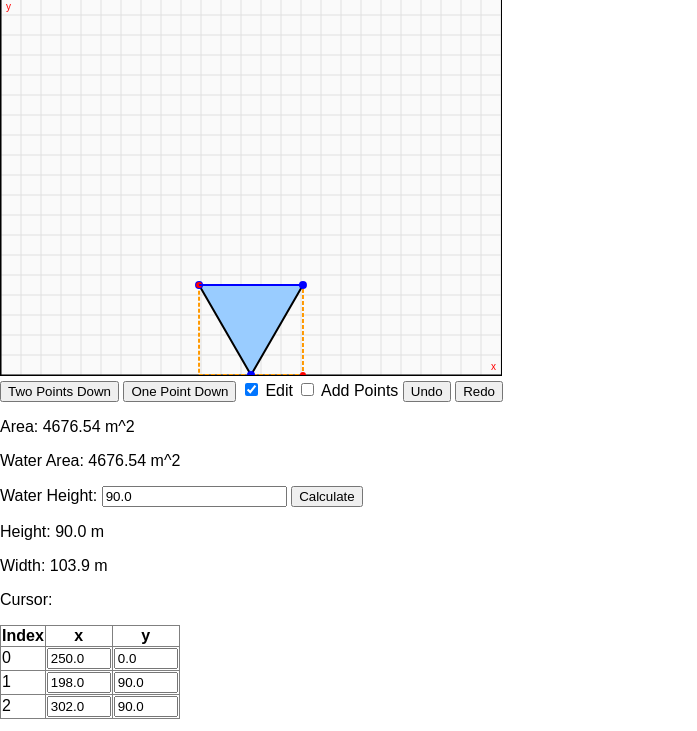
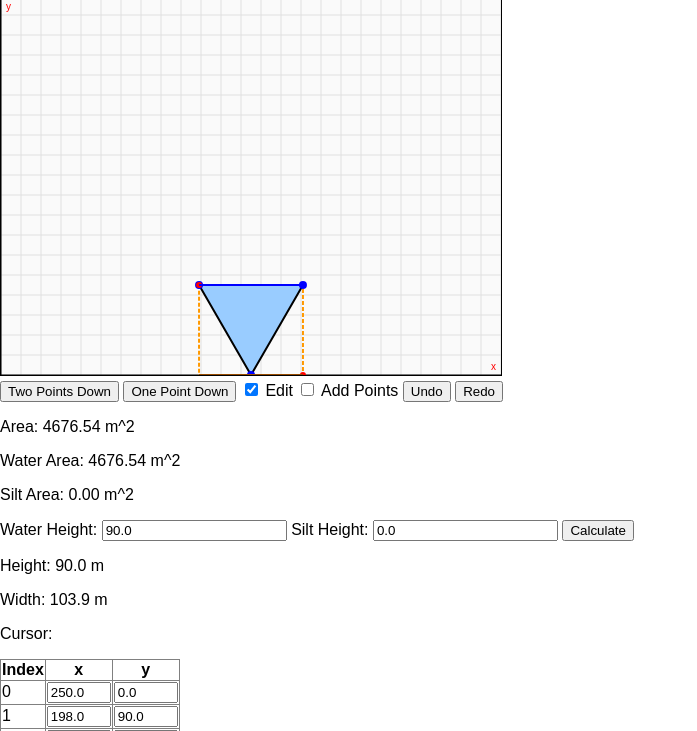
Before and after one commit to techidock/open-source, a Flask app: page / in a window 1280 px wide. Shown: the part 134-865 px from the top of the page, without its empty margins (0-697 px from the left). Run offline with Flask 3, Linux system fonts and the light colour scheme; data that the repository does not hold is empty.

Commit message:
Add silt level support

```diff
--- a/channel_area/templates/index.html
+++ b/channel_area/templates/index.html
@@ -53,9 +53,12 @@
       </dialog>
     <p id="area-display"></p>
     <p id="water-area-display"></p>
+    <p id="silt-area-display"></p>
     <div id="water-controls" style="margin-top:5px;">
       <label for="water-height">Water Height:</label>
       <input type="number" step="any" id="water-height" min="0" oninput="draw()">
+      <label for="silt-height">Silt Height:</label>
+      <input type="number" step="any" id="silt-height" min="0" oninput="draw()">
       <button onclick="calculateArea()">Calculate</button>
     </div>
     <p id="height-label"></p>
@@ -84,6 +87,8 @@
         var maxH = shapeHeight(points);
         document.getElementById('water-height').value = maxH.toFixed(1);
         waterHeight = maxH;
+        document.getElementById('silt-height').value = '0';
+        siltHeight = 0;
       }
 
       var canvas, ctx;
@@ -102,6 +107,7 @@
       var undoStack = [];
       var redoStack = [];
       var waterHeight = 0;
+      var siltHeight = 0;
 
       function init() {
         canvas = document.getElementById('canvas');
@@ -121,6 +127,7 @@
         updateShapeList();
         showFields();
         waterHeight = parseFloat(document.getElementById('water-height').value) || 0;
+        siltHeight = parseFloat(document.getElementById('silt-height').value) || 0;
         fetch('/load_shape/_last').then(r => {
           if (r.ok) return r.json();
         }).then(data => {
@@ -206,9 +213,15 @@
         waterHeight = parseFloat(whInput.value) || 0;
         waterHeight = clamp(waterHeight, 0, maxHeight);
         whInput.value = waterHeight.toFixed(1);
+        var shInput = document.getElementById('silt-height');
+        siltHeight = parseFloat(shInput.value) || 0;
+        siltHeight = clamp(siltHeight, 0, waterHeight);
+        shInput.value = siltHeight.toFixed(1);
         var yLine = canvas.height - waterHeight;
+        var ySilt = canvas.height - siltHeight;
         if (pts.length > 0) {
-          var below = clipBelow(pts, yLine);
+          var belowWater = clipBelow(pts, yLine);
+          var belowSilt = clipBelow(pts, ySilt);
           var above = clipAbove(pts, yLine);
           if (above.length > 0) {
             ctx.fillStyle = '#cccccc';
@@ -219,11 +232,20 @@
             ctx.fill();
             ctx.stroke();
           }
-          if (below.length > 0) {
+          if (belowWater.length > 0) {
             ctx.fillStyle = '#99ccff';
             ctx.beginPath();
-            ctx.moveTo(below[0].x, below[0].y);
-            for (var i = 1; i < below.length; i++) ctx.lineTo(below[i].x, below[i].y);
+            ctx.moveTo(belowWater[0].x, belowWater[0].y);
+            for (var i = 1; i < belowWater.length; i++) ctx.lineTo(belowWater[i].x, belowWater[i].y);
+            ctx.closePath();
+            ctx.fill();
+            ctx.stroke();
+          }
+          if (belowSilt.length > 0) {
+            ctx.fillStyle = '#d2b48c';
+            ctx.beginPath();
+            ctx.moveTo(belowSilt[0].x, belowSilt[0].y);
+            for (var i = 1; i < belowSilt.length; i++) ctx.lineTo(belowSilt[i].x, belowSilt[i].y);
             ctx.closePath();
             ctx.fill();
             ctx.stroke();
@@ -244,6 +266,11 @@
         ctx.beginPath();
         ctx.arc(maxX, maxY, 3, 0, Math.PI * 2);
         ctx.fill();
+        ctx.strokeStyle = '#964B00';
+        ctx.beginPath();
+        ctx.moveTo(minX, ySilt);
+        ctx.lineTo(maxX, ySilt);
+        ctx.stroke();
         ctx.strokeStyle = '#00f';
         ctx.beginPath();
         ctx.moveTo(minX, yLine);
@@ -254,10 +281,13 @@
         updateRowHighlights();
         var area = polygonArea(pts);
         var waterPts = clipBelow(pts, yLine);
-        var waterArea = polygonArea(waterPts);
+        var siltPts = clipBelow(pts, ySilt);
+        var waterArea = polygonArea(waterPts) - polygonArea(siltPts);
+        var siltArea = polygonArea(siltPts);
         var units = document.getElementById('units').value;
         document.getElementById('area-display').textContent = 'Area: ' + area.toFixed(2) + ' ' + units + '^2';
         document.getElementById('water-area-display').textContent = 'Water Area: ' + waterArea.toFixed(2) + ' ' + units + '^2';
+        document.getElementById('silt-area-display').textContent = 'Silt Area: ' + siltArea.toFixed(2) + ' ' + units + '^2';
         autoSave();
       }
 
@@ -401,6 +431,8 @@
         anchorBottomCenter();
         waterHeight = shapeHeight(points);
         document.getElementById('water-height').value = waterHeight.toFixed(1);
+        siltHeight = 0;
+        document.getElementById('silt-height').value = '0';
         draw();
       }
 
```
Also changed, not shown: channel_area/README.md.
